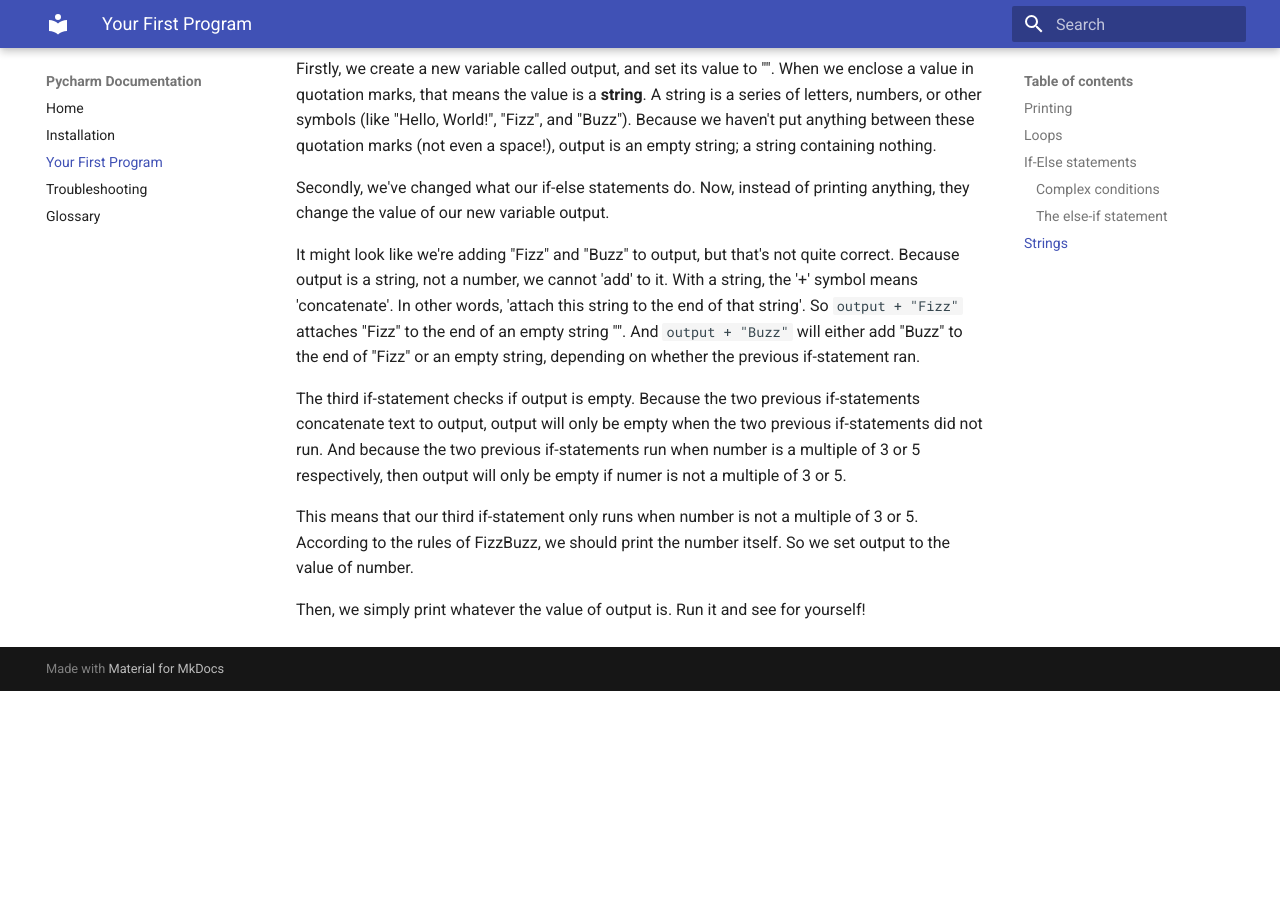
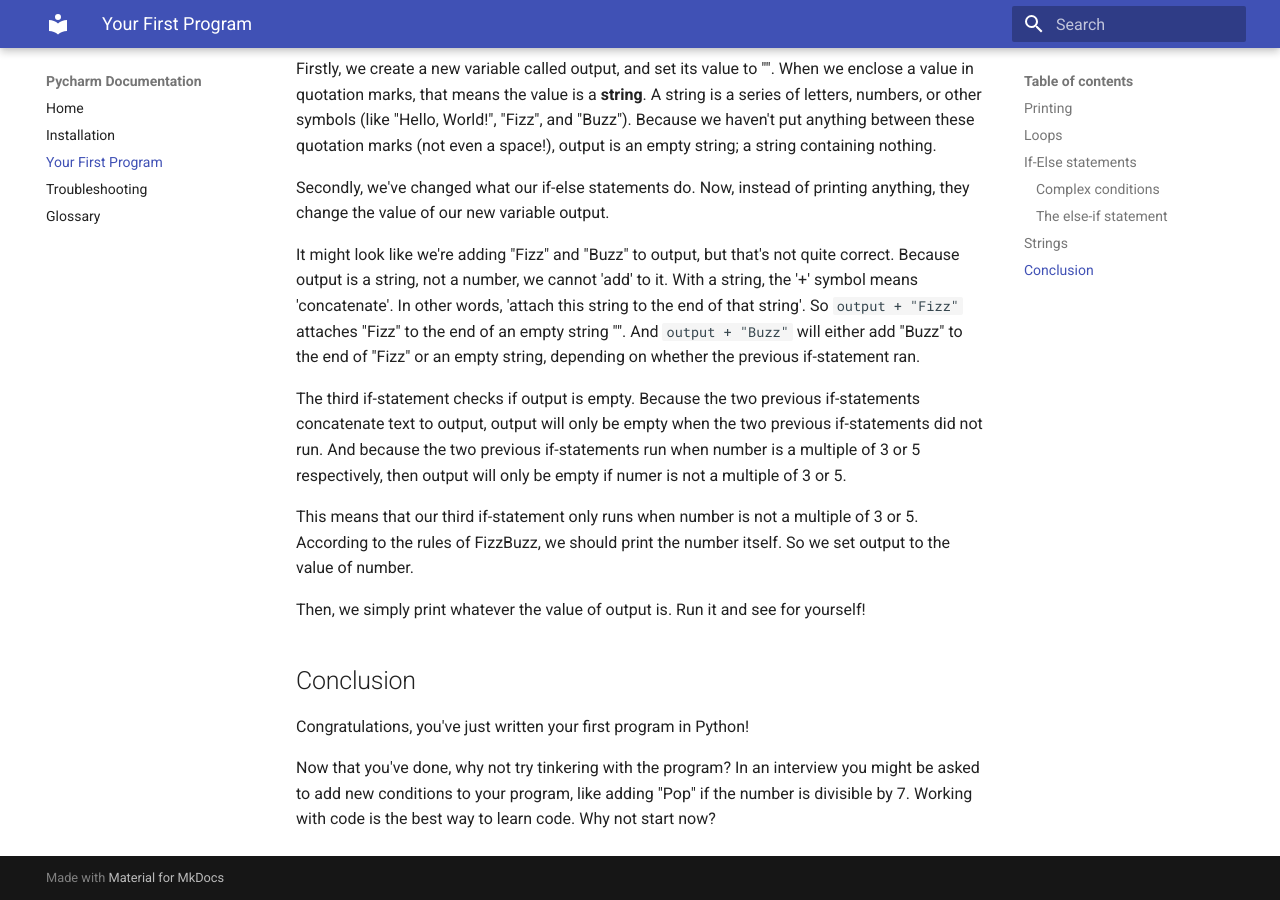
Before and after one commit to MicrowaveLinkAntenna/PyCharm-Documentation, an MkDocs documentation site: the page built from docs/first_program.md, in a window 1280 px wide and 900 px high, scrolled down 3604 px. Built offline with MkDocs 1.6.1 and Material for MkDocs 9.7.7, drawn with Linux system fonts in a browser that asks for light colours; before the commit the page ends 4295 px from its top, so only the background shows below that.

Commit message:
Add conclusion

```diff
--- a/docs/first_program.md
+++ b/docs/first_program.md
@@ -130,3 +130,8 @@ The third if-statement checks if output is empty. Because the two previous if-st
 This means that our third if-statement only runs when number is not a multiple of 3 or 5. According to the rules of FizzBuzz, we should print the number itself. So we set output to the value of number.
 
 Then, we simply print whatever the value of output is. Run it and see for yourself!
+
+## Conclusion
+Congratulations, you've just written your first program in Python!
+
+Now that you've done, why not try tinkering with the program? In an interview you might be asked to add new conditions to your program, like adding "Pop" if the number is divisible by 7. Working with code is the best way to learn code. Why not start now?
```
